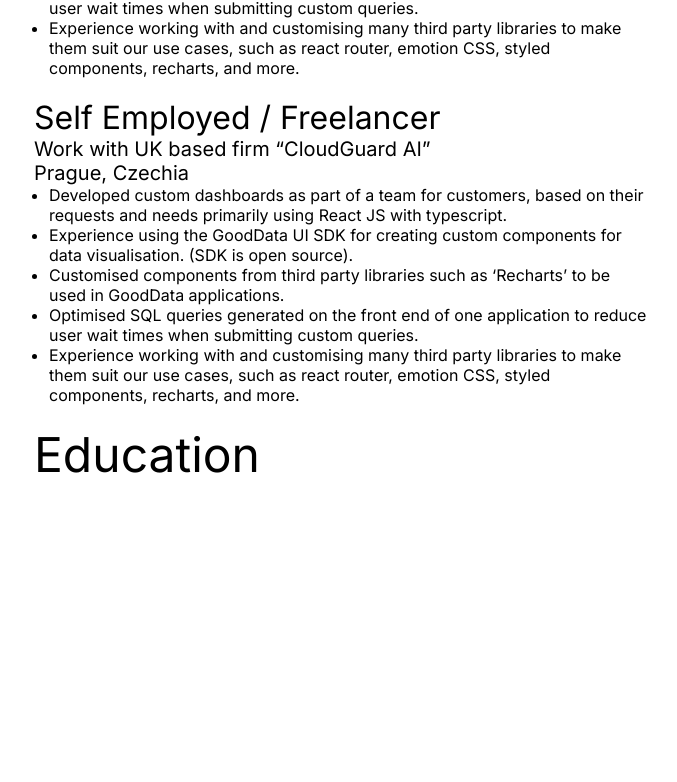
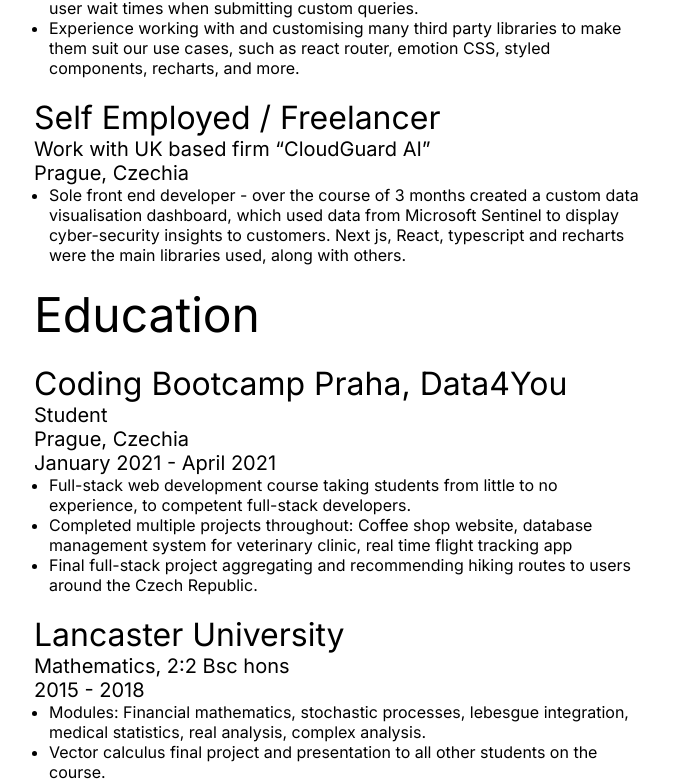
Before and after one commit to Burkes321/burkes-cv, a Next.js app: page / in a window 1280 px wide. Shown: the part 1021-1803 px from the top of the page, without its empty margins (6-683 px from the left). Before the commit the page ends 1505 px from the top, so only its background shows below. Built offline with nearby package versions, Linux system fonts and the light colour scheme.

Commit message:
complete experience and education sections

```diff
--- a/src/app/page.tsx
+++ b/src/app/page.tsx
@@ -10,26 +10,41 @@ import { Text } from '~/components/typography';
 import css from './page.module.scss';
 
 const EmplifiMeta = (
-  <Text fontSize="20px">
+  <>
     Software Engineer <br />
     Prague, Czechia <br />
     January 2023 - Present
-  </Text>
+  </>
 );
 
 const GoodDataMeta = (
-  <Text fontSize="20px">
+  <>
     Junior Software Engineer <br />
     Prague, Czechia <br />
     August 2021 - December 2022
-  </Text>
+  </>
 );
 
 const SelfEmployedMeta = (
-  <Text fontSize="20px">
+  <>
     Work with UK based firm &ldquo;CloudGuard AI&rdquo; <br />
     Prague, Czechia
-  </Text>
+  </>
+);
+
+const bootcampMeta = (
+  <>
+    Student <br />
+    Prague, Czechia <br />
+    January 2021 - April 2021
+  </>
+);
+
+const universityMeta = (
+  <>
+    Mathematics, 2:2 Bsc hons <br />
+    2015 - 2018
+  </>
 );
 
 const Home = () => (
@@ -135,27 +150,11 @@ const Home = () => (
         >
           <ul className={css.experienceInfo}>
             <li>
-              Developed custom dashboards as part of a team for customers, based
-              on their requests and needs primarily using React JS with
-              typescript.
-            </li>
-            <li>
-              Experience using the GoodData UI SDK for creating custom
-              components for data visualisation. (SDK is open source).
-            </li>
-            <li>
-              Customised components from third party libraries such as
-              ‘Recharts’ to be used in GoodData applications.
-            </li>
-            <li>
-              Optimised SQL queries generated on the front end of one
-              application to reduce user wait times when submitting custom
-              queries.
-            </li>
-            <li>
-              Experience working with and customising many third party libraries
-              to make them suit our use cases, such as react router, emotion
-              CSS, styled components, recharts, and more.
+              Sole front end developer - over the course of 3 months created a
+              custom data visualisation dashboard, which used data from
+              Microsoft Sentinel to display cyber-security insights to
+              customers. Next js, React, typescript and recharts were the main
+              libraries used, along with others.
             </li>
           </ul>
         </ExperienceItem>
@@ -163,6 +162,44 @@ const Home = () => (
         <Text className={css.educationHeader} fontSize="48px">
           Education
         </Text>
+
+        {/* TODO: need logo */}
+        <ExperienceItem
+          companyName="Coding Bootcamp Praha, Data4You"
+          meta={bootcampMeta}
+        >
+          <ul className={css.experienceInfo}>
+            <li>
+              Full-stack web development course taking students from little to
+              no experience, to competent full-stack developers.
+            </li>
+            <li>
+              Completed multiple projects throughout: Coffee shop website,
+              database management system for veterinary clinic, real time flight
+              tracking app
+            </li>
+            <li>
+              Final full-stack project aggregating and recommending hiking
+              routes to users around the Czech Republic.
+            </li>
+          </ul>
+        </ExperienceItem>
+
+        <ExperienceItem
+          companyName="Lancaster University"
+          meta={universityMeta}
+        >
+          <ul className={css.experienceInfo}>
+            <li>
+              Modules: Financial mathematics, stochastic processes, lebesgue
+              integration, medical statistics, real analysis, complex analysis.
+            </li>
+            <li>
+              Vector calculus final project and presentation to all other
+              students on the course.
+            </li>
+          </ul>
+        </ExperienceItem>
       </div>
       <div>
         <Text fontSize="48px">Skills</Text>
@@ -171,7 +208,7 @@ const Home = () => (
           Front-end
         </Text>
 
-        {/* TODO: Would be nice to have the logos of each tech here */}
+        {/* TODO: Insert the logo of each technology here */}
         <ul className={css.skillsList}>
           <li>HTML</li>
           <li>CSS (sass, css-in-js) </li>
```
